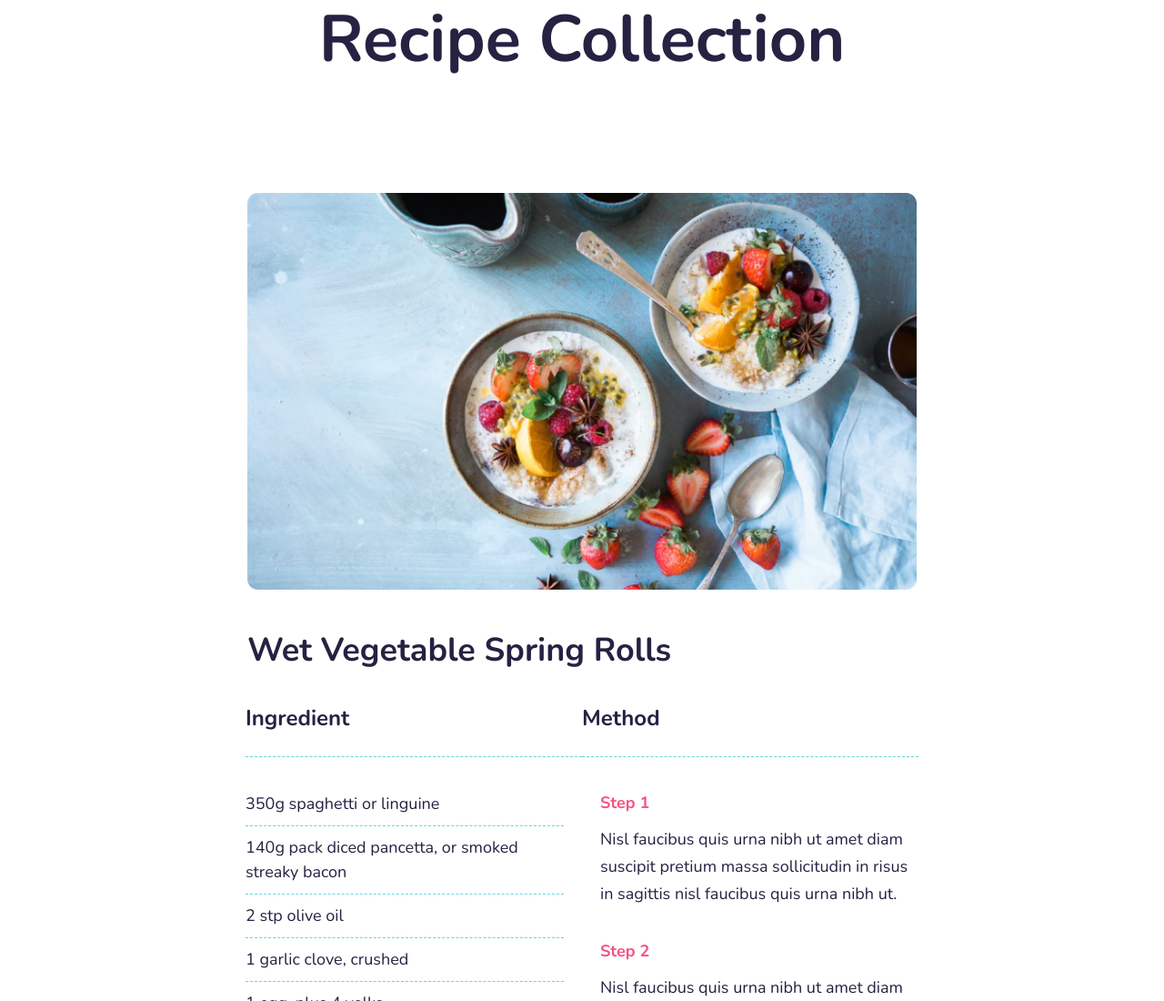
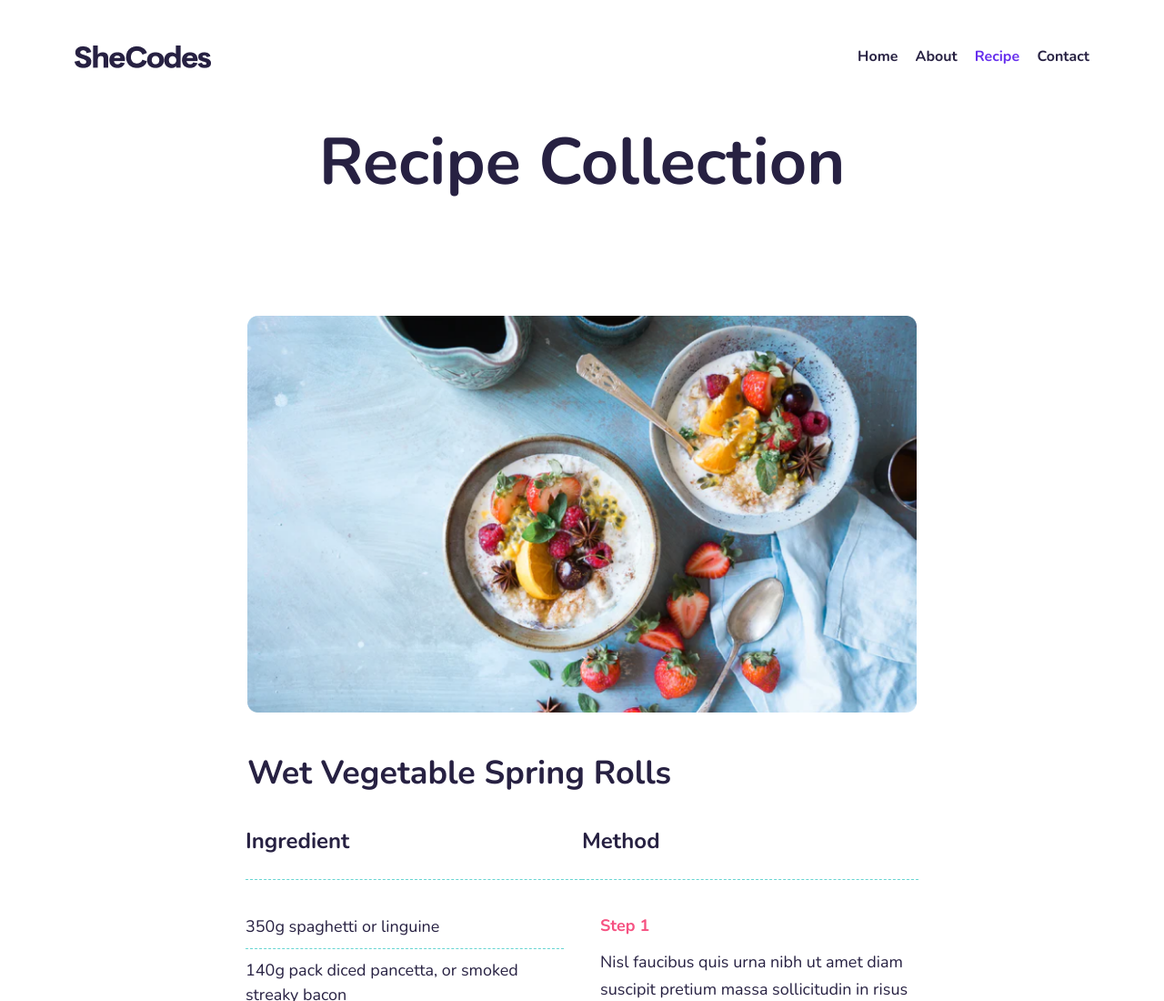
Before and after one commit to kukumbala/portfolio, a plain HTML site: page collection.html in a window 1280 px wide. Shown: the top 1100 px of the page at 91% size. Drawn offline with nearby package versions, Linux system fonts and the light colour scheme.

Commit message:
Add navigation

```diff
--- a/collection.html
+++ b/collection.html
@@ -36,6 +36,23 @@
     <title>Enjoy dozens recipes of deletious dishes</title>
   </head>
   <body>
+    <div class="container">
+      <nav class="d-flex justify-content-between">
+        <img
+          src="/images/logo.png"
+          class="logo d-none d-sm-block"
+          alt="ShaCodes logo"
+        />
+        <ul>
+          <li><a href="/" title="Home">Home</a></li>
+          <li><a href="/about.html" title="About">About</a></li>
+          <li class="active">
+            <a href="/collection.html" title="Recipe">Recipe</a>
+          </li>
+          <li><a href="/contact.html" title="Contact me">Contact</a></li>
+        </ul>
+      </nav>
+    </div>
     <h1>Recipe Collection</h1>
     <div class="collection-container container">
       <img
--- a/css/styles.css
+++ b/css/styles.css
@@ -42,11 +42,33 @@ a {
 a:hover {
   cursor: pointer;
   color: rgba(39, 33, 66, 0.8);
+  transition: all 100ms ease-in-out;
 }
-
 span {
   display: block;
   padding: 20px 0 12px 0;
+}
+nav {
+  padding: 50px 0 60px;
+}
+nav a:hover,
+nav li.active a {
+  color: #662eed;
+}
+nav ul {
+  padding: 0;
+  margin: 0;
+}
+nav li {
+  display: inline;
+  list-style: none;
+  font-size: 16px;
+  font-weight: 700;
+  margin-left: 15px;
+}
+
+.logo {
+  max-width: 150px;
 }
 .ingredient li {
   border-bottom: 1px dashed #67d5d2;
@@ -208,6 +230,9 @@ span {
   }
 }
 @media (max-width: 560px) {
+  nav ul {
+    margin: 0 auto;
+  }
   .about-section img {
     padding: 20px;
   }
```
Also changed, not shown: about.html (+15 -0 lines), contact.html (+17 -0 lines), index.html (+11 -0 lines), images/logo.png (added).
